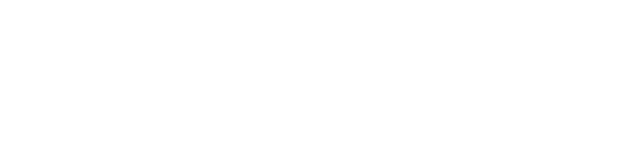
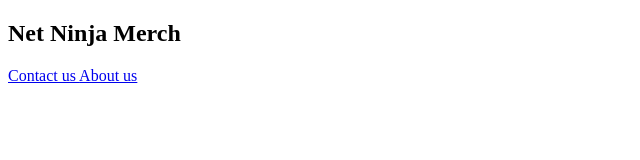
Before and after one commit to pufex/net-ninja-merch-tutorial, a plain HTML site: page about.html in a window 1280 px wide. Shown: the whole page, without its empty margins (0-640 px from the left). Drawn offline with Linux system fonts and the light colour scheme.

Commit message:
Added navbar html structure to all pages.

```diff
--- a/about.html
+++ b/about.html
@@ -7,6 +7,26 @@
     <title>About page</title>
 </head>
 <body>
-
+    <nav class="nav">
+        <div class="nav-container">
+            <h1 class="nav__logo">
+                Net Ninja Merch
+            </h1>
+            <div class="nav__links-container">
+                <a
+                    href="/contact.html"
+                    class="nav__link"
+                >
+                    Contact us
+                </a>
+                <a
+                    href="/about.html"
+                    class="nav__Link"
+                >
+                    About us
+                </a>
+            </div>
+        </div>
+    </nav>
 </body>
 </html>
```
Also changed, not shown: contact.html (+21 -1 lines), index.html (+21 -1 lines).
